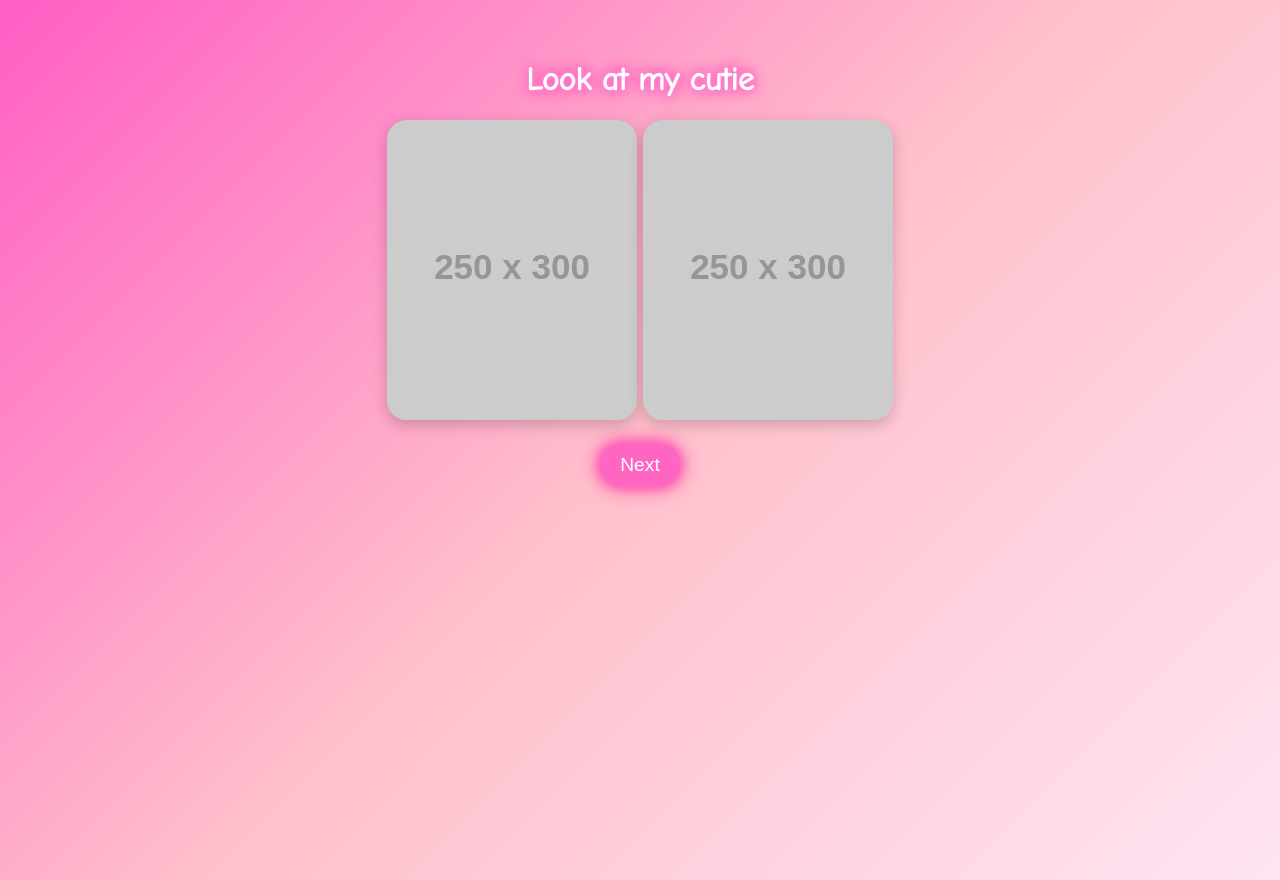
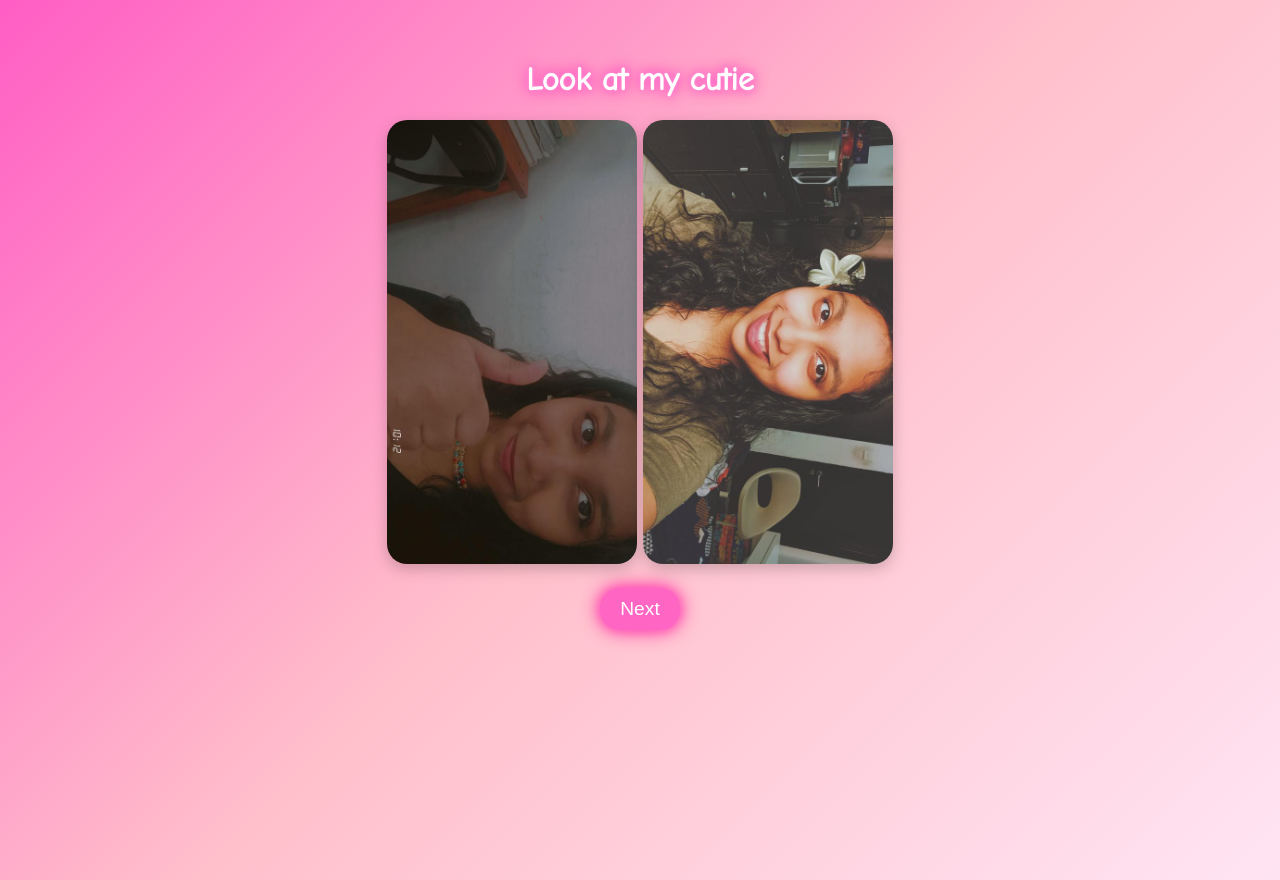
Before and after one commit to vijaii808/happybirthdaymayu.github.io, a plain HTML site: page index.html in a window 1280 px wide. Both pictures are taken after a click on the button "Next". Drawn offline with Linux system fonts and the light colour scheme; placeholder pictures from the web are drawn by us; files whose address does not match are found by name.

Commit message:
Update index.html

```diff
--- a/index.html
+++ b/index.html
@@ -154,8 +154,8 @@
 <div class="page" id="page2">
   <h1>Look at my cutie</h1>
   <div class="image-section">
-    <img src="https://via.placeholder.com/250x300?text=Your+Photo+Here" alt="Photo 1">
-    <img src="https://via.placeholder.com/250x300?text=Your+Photo+Here" alt="Photo 2">
+    <img src="C:\Users\vijai\OneDrive\Documents\GitHub\happybirthdaymayu.github.io\A5A63050-7B08-4A1F-B815-344583D470BE.jpg" alt="Photo 1">
+    <img src="C:\Users\vijai\OneDrive\Documents\GitHub\happybirthdaymayu.github.io\8D681EF4-FE86-42CE-BB11-C0AD2E05EBC6.jpg" alt="Photo 2">
   </div>
   <button class="nav-btn" onclick="nextPage()">Next</button>
 </div>
```
